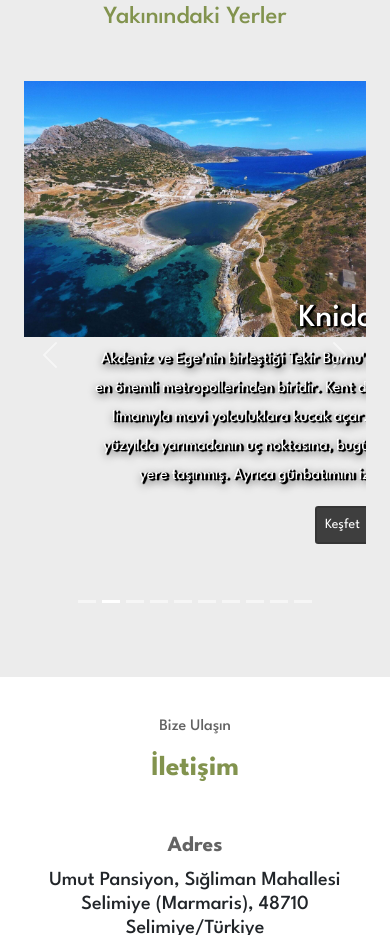
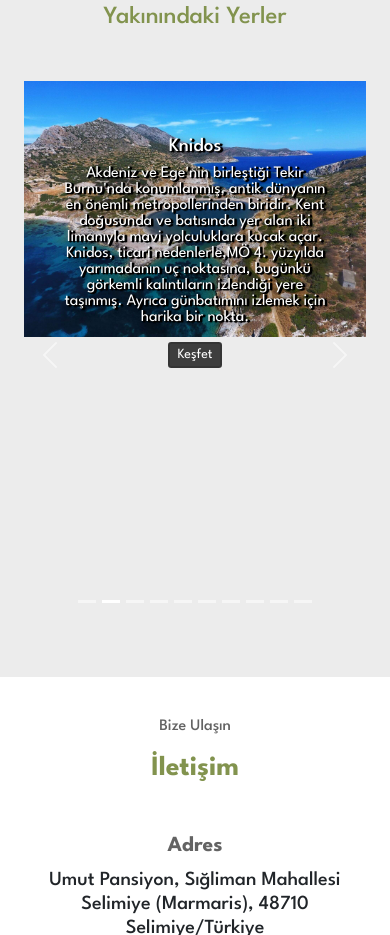
Before and after one commit to ozanakss123/umut-otel, a plain HTML site: page index.html in a window 390 px wide. Shown: the part 9114-10049 px from the top of the page. Drawn offline with nearby package versions, Linux system fonts and the light colour scheme.

Commit message:
resp adj

```diff
--- a/style.css
+++ b/style.css
@@ -379,6 +379,31 @@ a.socialIcon:hover, .socialHoverClass {
         align-items: flex-end;
     }
 
+    .carousel-caption2 {
+        position: absolute;
+        top: 30%;
+        left: 10%;
+        right: 10%;
+        min-width: 100px;
+    }
+
+    .carousel-caption2 h5{
+        text-align: center;
+        color: white;
+        font-size: 1.2rem;
+    }
+
+    .carousel-caption2 p{
+        text-align: center;
+        color: white;
+        font-size: 1rem;
+    }
+
+    .carousel-caption2{
+        text-align: center;
+        line-height: 1;
+    }
+
     .carousel-caption {
         width: 100%;
         height: 100%;
@@ -508,3 +533,13 @@ a.socialIcon:hover, .socialHoverClass {
         border: 0;
     }
 }
+
+@media (max-width: 500px){
+    .carousel-caption2 {
+        position: absolute;
+        top: 10%;
+        left: 10%;
+        right: 10%;
+        min-width: 100px;
+    }
+}
```
